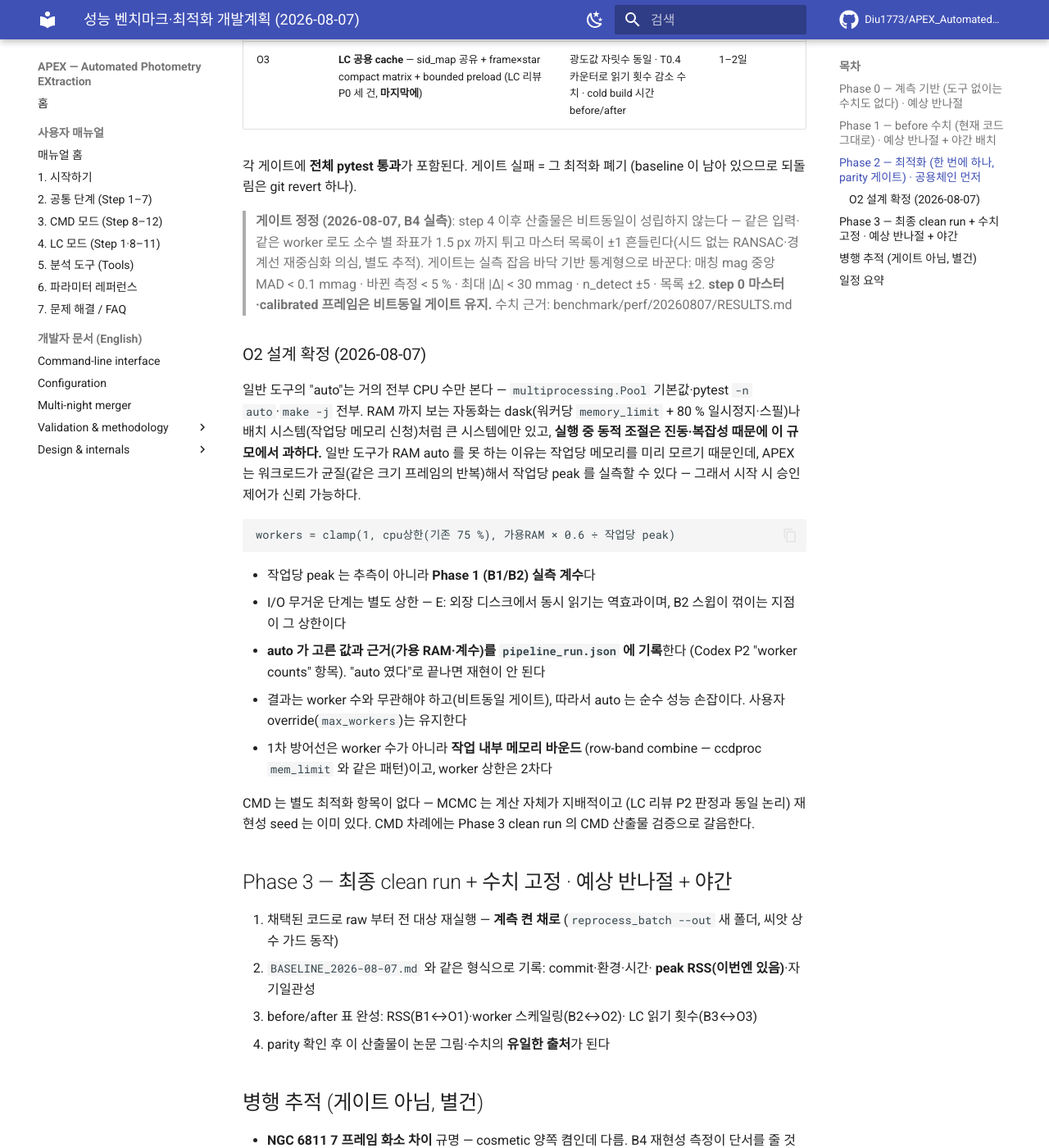
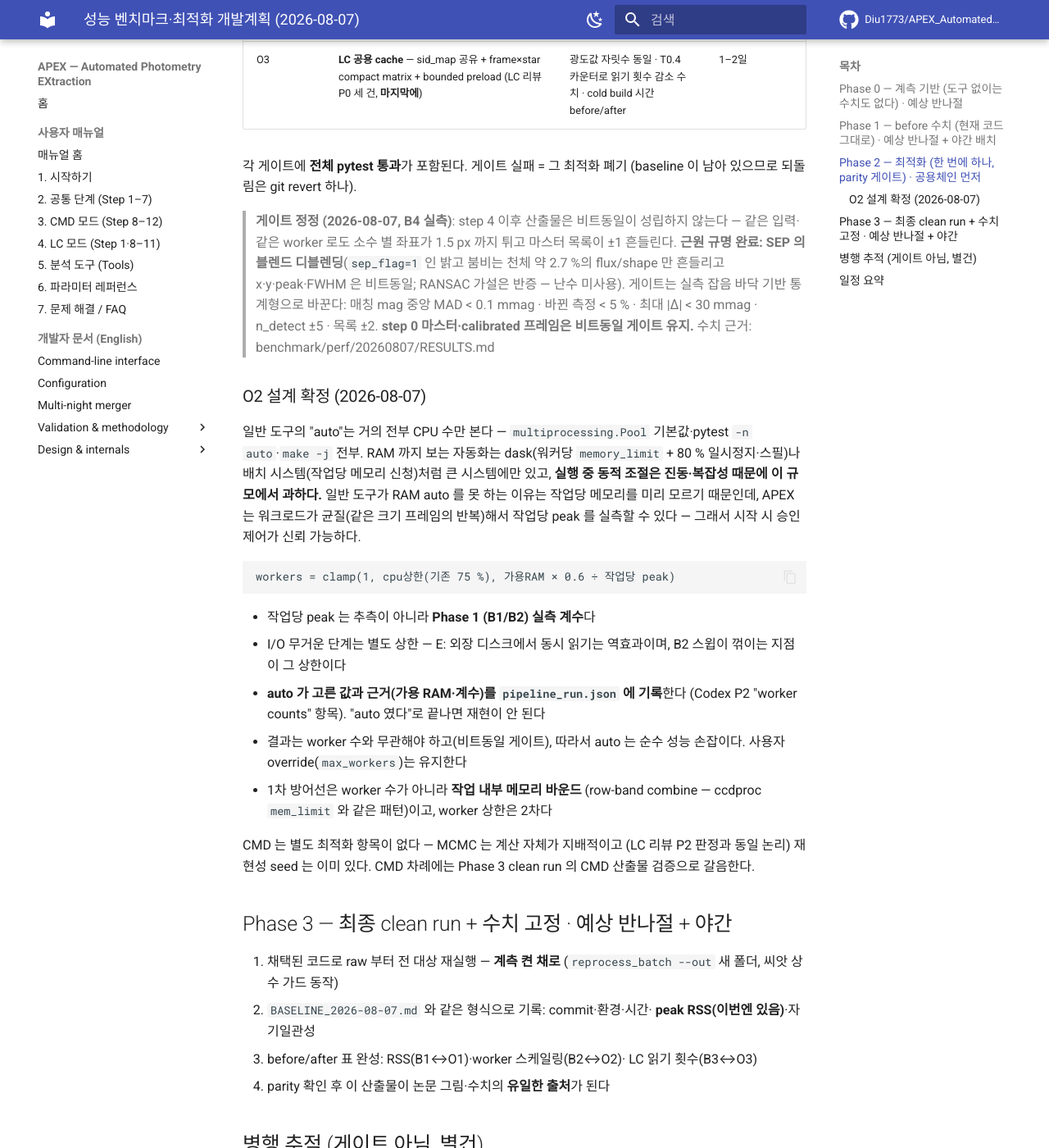
Before and after one commit to Diu1773/APEX_AutomatedPhotometryEXtraction, an MkDocs documentation site: the page built from docs/audit/APEX_PERF_DEV_PLAN.md, in a window 1280 px wide and 1400 px high, scrolled down 1918 px. Shown: the whole window at 82% size. Built offline with MkDocs 1.6.1 and Material for MkDocs 9.7.7, drawn with Linux system fonts in a browser that asks for light colours; comment, search, counter and statistics services are not loaded; some of the changed text lies outside the part shown.

Commit message:
bench(B4): 비결정성 근원은 SEP 디블렌딩 — RANSAC 가설 반증
단계별 digest 로 4단계 검출에서 갈라짐을 특정(21프레임 중 9). NGC6811
-0005-V 3회 대조: n_raw_detections 1323 로 동일하고 bkg·fwhm 도 동일한데
n_after_shape_filter 만 1207/1206/1207 로 갈린다.

공통 검출원 값 비교로 범인 확정 — x·y·peak_adu·fwhm_px 는 비트동일이고
elongation·dao_flux·sharpness 만 32행 다르다. 그 32개는 전부 sep_flag=1
(블렌드 병합)이며 밝고(중앙 flux 212k vs 전체 24k) 붐빈다(최근접 14.9px
vs 53px). r0 과 r2 는 완전 일치, r1 만 어긋나는 간헐성.

즉 APEX 코드가 아니라 SEP 디블렌딩이 근원이다. 이것이 모양 필터 경계선의
별 하나를 뒤집고 마스터 목록 ±1 과 1.5px 좌표 차이로 전파된다.

시드 없는 RANSAC 가설은 반증: 내장 솔버의 ransac_verify_topk 는 정렬된
후보를 순회하는 결정적 구현이고 np.random 을 쓰지 않는다.

논문 재현성 서술을 "비트 재현"에서 "블렌드 표시 천체 약 2.7% 를 제외한
비트 재현, 예외는 외부 라이브러리 기인" 으로 정정해야 한다.

Co-Authored-By: Claude Opus 5 <noreply@anthropic.com>

```diff
--- a/docs/audit/APEX_PERF_DEV_PLAN.md
+++ b/docs/audit/APEX_PERF_DEV_PLAN.md
@@ -56,8 +56,9 @@
 
 > **게이트 정정 (2026-08-07, B4 실측)**: step 4 이후 산출물은 비트동일이
 > 성립하지 않는다 — 같은 입력·같은 worker 로도 소수 별 좌표가 1.5 px 까지
-> 튀고 마스터 목록이 ±1 흔들린다(시드 없는 RANSAC·경계선 재중심화 의심,
-> 별도 추적). 게이트는 실측 잡음 바닥 기반 통계형으로 바꾼다: 매칭 mag
+> 튀고 마스터 목록이 ±1 흔들린다. **근원 규명 완료: SEP 의 블렌드
+> 디블렌딩**(`sep_flag=1` 인 밝고 붐비는 천체 약 2.7 %의 flux/shape 만
+> 흔들리고 x·y·peak·FWHM 은 비트동일; RANSAC 가설은 반증 — 난수 미사용). 게이트는 실측 잡음 바닥 기반 통계형으로 바꾼다: 매칭 mag
 > 중앙 MAD < 0.1 mmag · 바뀐 측정 < 5 % · 최대 |Δ| < 30 mmag · n_detect ±5 ·
 > 목록 ±2. **step 0 마스터·calibrated 프레임은 비트동일 게이트 유지.**
 > 수치 근거: benchmark/perf/20260807/RESULTS.md
@@ -106,8 +107,9 @@ Phase 3 clean run 의 CMD 산출물 검증으로 갈음한다.
 
 - **NGC 6811 7 프레임 화소 차이** 규명 — cosmetic 양쪽 켬인데 다름.
   B4 재현성 측정이 단서를 줄 것
-- **검출 비결정성** (`n_sources` ±3) — B4 로 크기 정량화 후 원인
-  (스레드 순서? SEP 내부?) 추적. 논문 재현성 서술의 전제
+- ~~검출 비결정성 원인 추적~~ → **규명 완료 (2026-08-07)**: SEP 디블렌딩.
+  남은 것은 완화 여부 — `deblend_cont` 조정이나 블렌드 천체 제외가 과학적으로
+  타당한지는 별도 판단이며, 현재는 그대로 두고 논문에 정직하게 서술한다
 
 ## 일정 요약
 
```
Also changed, not shown: benchmark/perf/20260807/RESULTS.md (+35 -2 lines).
